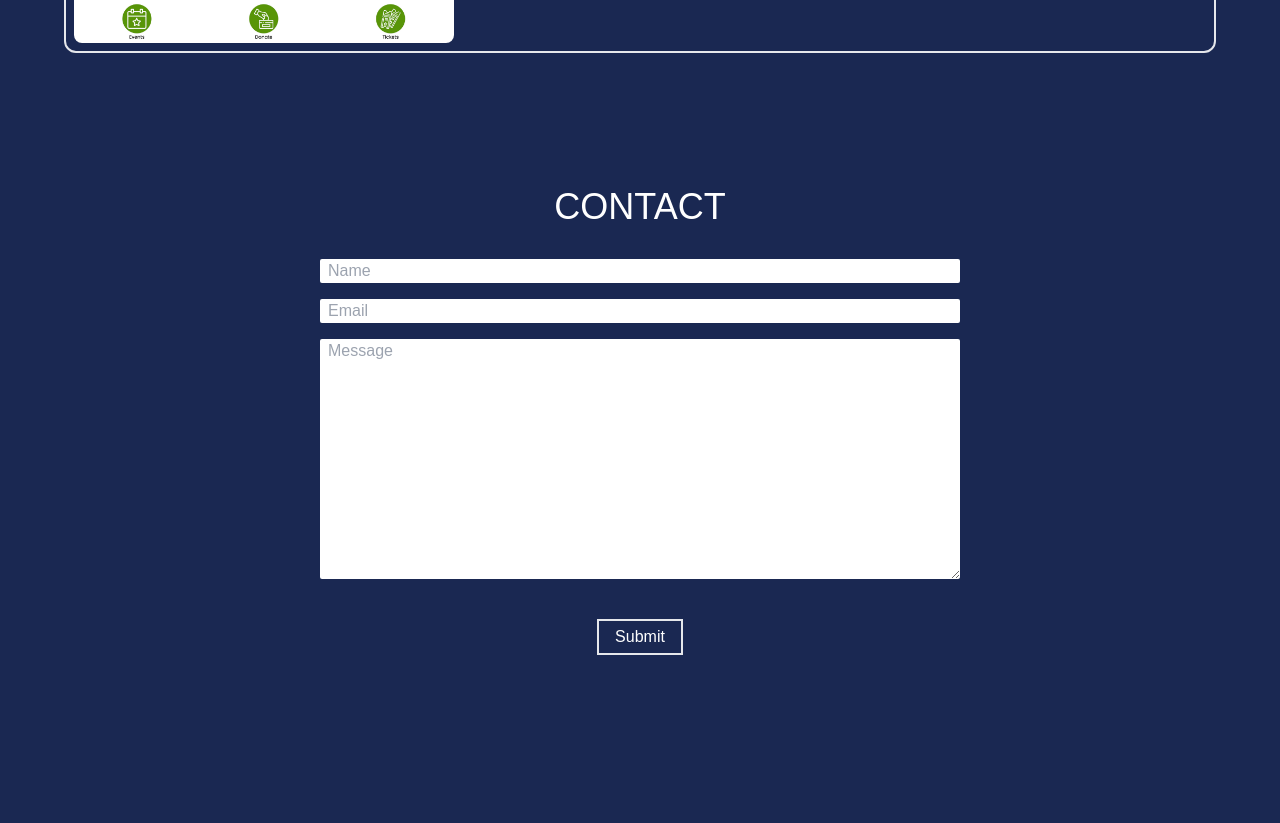
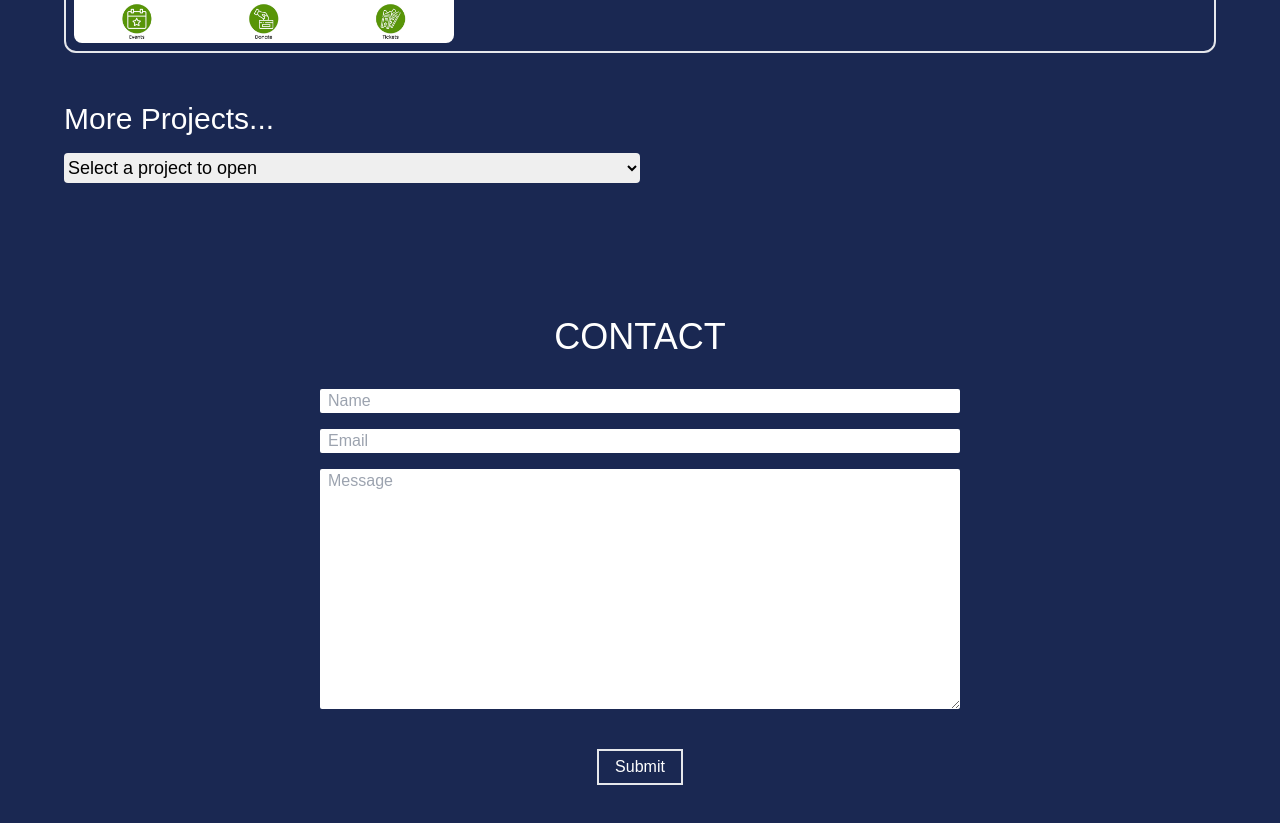
Before and after one commit to MandeepSingh6/portfolio, a React (Create React App) app: page / in a window 1280 px wide. Shown: the part 2418-3241 px from the top of the page. Built offline with nearby package versions, Linux system fonts and the light colour scheme.

Commit message:
updated projects page with new projects

```diff
--- a/package.json
+++ b/package.json
@@ -7,6 +7,8 @@
     "@testing-library/react": "^13.4.0",
     "@testing-library/user-event": "^13.5.0",
     "@vercel/analytics": "^1.0.1",
+    "bulma": "^0.9.4",
+    "materialize-css": "^1.0.0-rc.2",
     "react": "^18.2.0",
     "react-dom": "^18.2.0",
     "react-icons": "^4.6.0",
--- a/src/components/ProjectCard.js
+++ b/src/components/ProjectCard.js
@@ -9,7 +9,7 @@ const ProjectCard = ({
   description,
 }) => {
   return (
-    <div className="flex flex-col md:flex-row gap-2 border-2 p-2 rounded-xl">
+    <div className="flex flex-col md:flex-row gap-2 md:border-2 p-2 rounded-xl">
       <div className={`text-white relative duration-300`}>
         <img
           className="min-w-[380px] max-w-[380px] rounded-lg "
--- a/src/components/Projects.js
+++ b/src/components/Projects.js
@@ -22,6 +22,24 @@ function Projects() {
             />
           ))}
         </div>
+        <div className="pl-2 md:p-0 mt-12">
+          <h2 className="text-3xl text-white mb-4">More Projects...</h2>
+          <select
+            onChange={(e) => e.target.value && window.open(e.target.value)}
+            className="w-1/2 rounded py-1 text-lg"
+          >
+            <option value="">Select a project to open</option>
+            <option value="https://currencyconverter-mandeep.netlify.app">
+              Currency Converter
+            </option>
+            <option value="https://netflix-mandeep.netlify.app">
+              Netflix Clone
+            </option>
+            <option value="https://tenzies-mandeep.netlify.app/">
+              Tenzies
+            </option>
+          </select>
+        </div>
       </div>
     </div>
   );
--- a/src/data.js
+++ b/src/data.js
@@ -54,12 +54,12 @@ export const skills = [
   { id: 102, name: "JavaScript", imgSrc: JavaScript },
   { id: 103, name: "React", imgSrc: React },
   { id: 104, name: "Tailwind", imgSrc: Tailwind },
-  { id: 109, name: "NextJs", imgSrc: NextJs },
-  { id: 109, name: "TypeScript", imgSrc: TypeScript },
-  { id: 100, name: "HTML", imgSrc: HTML },
-  { id: 101, name: "CSS", imgSrc: CSS },
-  { id: 105, name: "SQL", imgSrc: SQL },
-  { id: 106, name: "Git", imgSrc: Git },
-  { id: 107, name: "MongoDB", imgSrc: MongoDB },
-  { id: 108, name: "Node", imgSrc: Node },
+  { id: 105, name: "NextJs", imgSrc: NextJs },
+  { id: 106, name: "TypeScript", imgSrc: TypeScript },
+  { id: 107, name: "HTML", imgSrc: HTML },
+  { id: 108, name: "CSS", imgSrc: CSS },
+  { id: 109, name: "SQL", imgSrc: SQL },
+  { id: 110, name: "Git", imgSrc: Git },
+  { id: 111, name: "MongoDB", imgSrc: MongoDB },
+  { id: 112, name: "Node", imgSrc: Node },
 ];
--- a/src/index.css
+++ b/src/index.css
@@ -5,5 +5,5 @@
 @import url("https://fonts.googleapis.com/css2?family=Poppins:wght@300;400;500;600&display=swap");
 body {
   font-family: "Poppins", sans-serif;
-  background-color:#1a2852;
+  background-color: #1a2852;
 }
```
Also changed, not shown: components.json (added), 1 other file (tests, documents, lock files or other folders).
